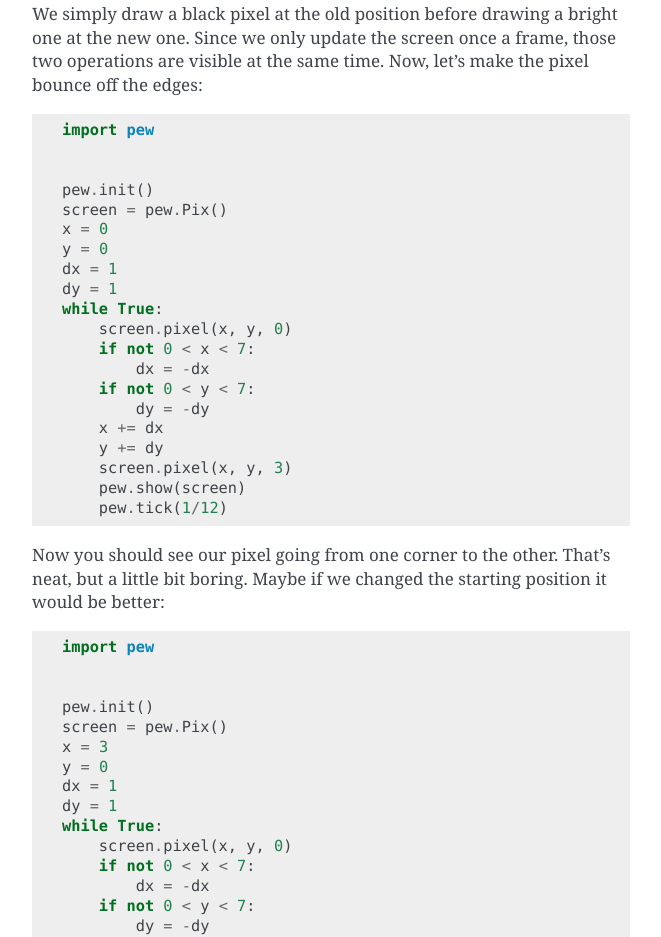
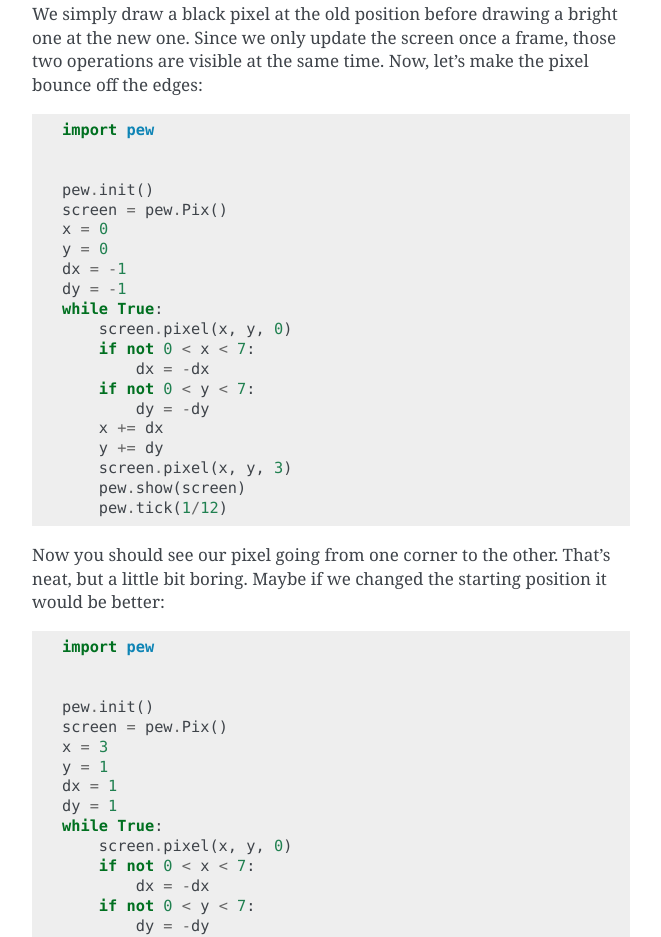
Before and after one commit to pypewpew/pewpew, a Sphinx documentation site: the page built from docs/tutorial.rst, in a window 1280 px wide and 1400 px high, scrolled down 2335 px. Shown: the top 937 px of the window, without its empty margins (450-1111 px from the left). Built offline with Sphinx 7.4.7, drawn with Linux system fonts in a browser that asks for light colours; some of the changed text lies outside the part shown.

Commit message:
Fix bugs in the tutorial

```diff
--- a/docs/tutorial.rst
+++ b/docs/tutorial.rst
@@ -114,8 +114,8 @@ are visible at the same time. Now, let's make the pixel bounce off the edges::
     screen = pew.Pix()
     x = 0
     y = 0
-    dx = 1
-    dy = 1
+    dx = -1
+    dy = -1
     while True:
         screen.pixel(x, y, 0)
         if not 0 < x < 7:
@@ -138,7 +138,7 @@ better::
     pew.init()
     screen = pew.Pix()
     x = 3
-    y = 0
+    y = 1
     dx = 1
     dy = 1
     while True:
@@ -162,7 +162,7 @@ pressing `O` could make it bounce horizontally, and pressing `X` vertically::
     pew.init()
     screen = pew.Pix()
     x = 3
-    y = 0
+    y = 1
     dx = 1
     dy = 1
     while True:
@@ -185,7 +185,7 @@ Could we have a nicer background than just black? Let's try a check board::
 
     pew.init()
     screen = pew.Pix()
-    background = pew.Pix.from_iter(
+    background = pew.Pix.from_iter((
         (1, 0, 1, 0, 1, 0, 1, 0),
         (0, 1, 0, 1, 0, 1, 0, 1),
         (1, 0, 1, 0, 1, 0, 1, 0),
@@ -194,9 +194,9 @@ Could we have a nicer background than just black? Let's try a check board::
         (0, 1, 0, 1, 0, 1, 0, 1),
         (1, 0, 1, 0, 1, 0, 1, 0),
         (0, 1, 0, 1, 0, 1, 0, 1),
-    )
+    ))
     x = 3
-    y = 0
+    y = 1
     dx = 1
     dy = 1
     while True:
@@ -222,11 +222,11 @@ How about making the ball larger::
 
     pew.init()
     screen = pew.Pix()
-    ball = pew.Pix.from_iter(
+    ball = pew.Pix.from_iter((
         (3, 2),
         (2, 1),
-    )
-    background = pew.Pix.from_iter(
+    ))
+    background = pew.Pix.from_iter((
         (1, 0, 1, 0, 1, 0, 1, 0),
         (0, 1, 0, 1, 0, 1, 0, 1),
         (1, 0, 1, 0, 1, 0, 1, 0),
@@ -235,9 +235,9 @@ How about making the ball larger::
         (0, 1, 0, 1, 0, 1, 0, 1),
         (1, 0, 1, 0, 1, 0, 1, 0),
         (0, 1, 0, 1, 0, 1, 0, 1),
-    )
+    ))
     x = 3
-    y = 0
+    y = 1
     dx = 1
     dy = 1
     while True:
```
